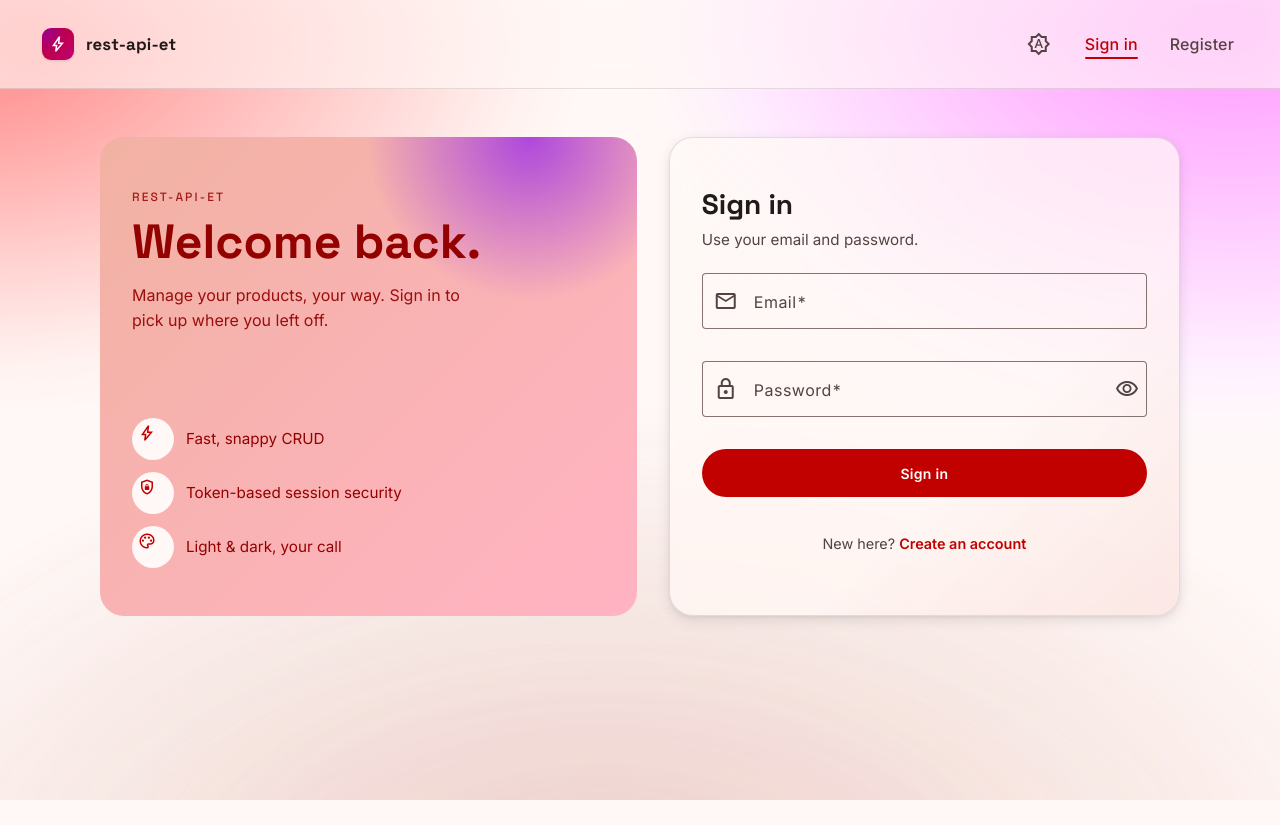
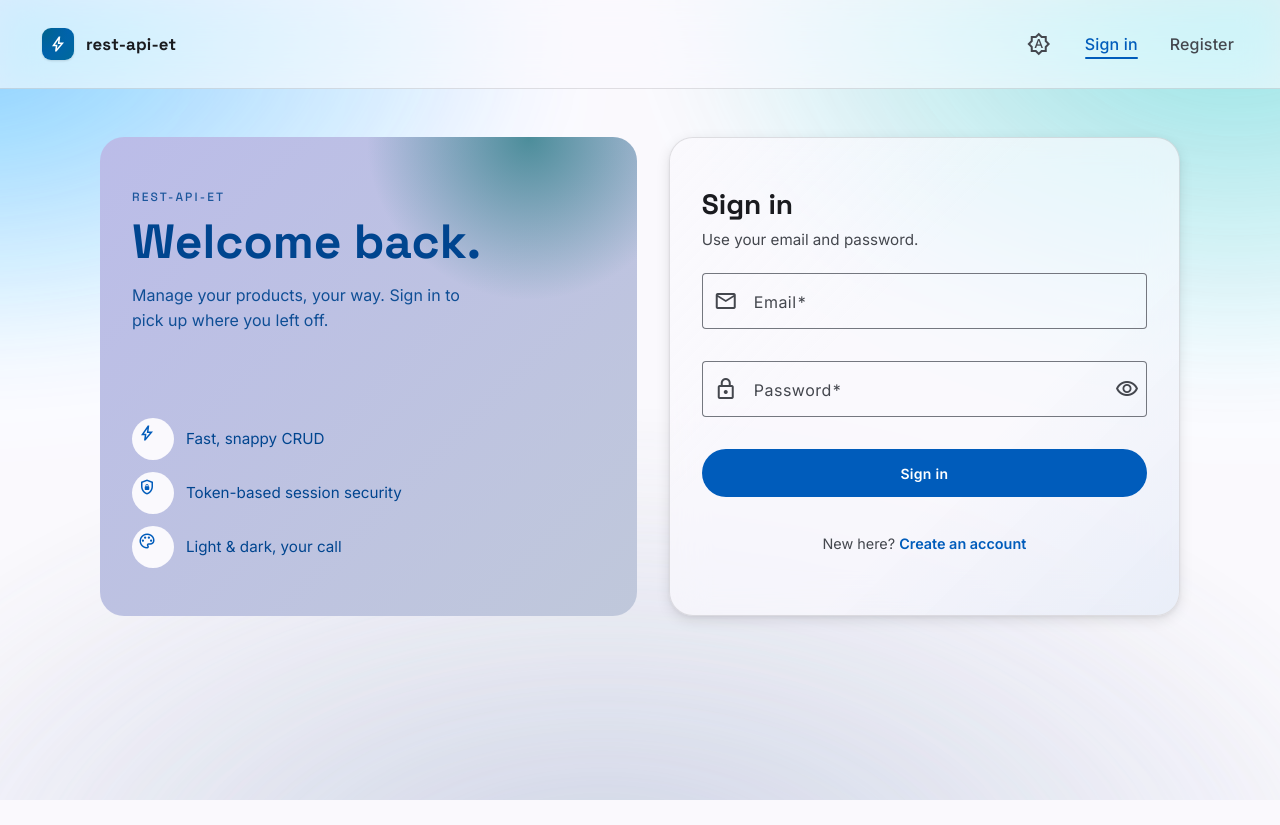
Before and after one commit to wrujel/rest-api-et, an Angular app in the folder frontend/angular/: page /login in a window 1280 px wide. Built offline with nearby package versions, Linux system fonts and the light colour scheme.

Commit message:
feat(angular): switch palette to dark-navy + electric azure (cyan tertiary)

```diff
--- a/frontend/angular/src/index.html
+++ b/frontend/angular/src/index.html
@@ -6,7 +6,7 @@
   <base href="/">
   <meta name="viewport" content="width=device-width, initial-scale=1">
   <meta name="description" content="A small REST API playground built with Angular and Express.">
-  <meta name="theme-color" content="#dd0031">
+  <meta name="theme-color" content="#0ea5e9">
   <link rel="icon" type="image/x-icon" href="favicon.ico">
 
   <link rel="preconnect" href="https://fonts.googleapis.com">
--- a/frontend/angular/src/styles.scss
+++ b/frontend/angular/src/styles.scss
@@ -8,8 +8,8 @@ html {
 
   @include mat.theme((
     color: (
-      primary: mat.$red-palette,
-      tertiary: mat.$violet-palette,
+      primary: mat.$azure-palette,
+      tertiary: mat.$cyan-palette,
     ),
     typography: (
       plain-family: ('Inter', 'Helvetica Neue', sans-serif),
```
